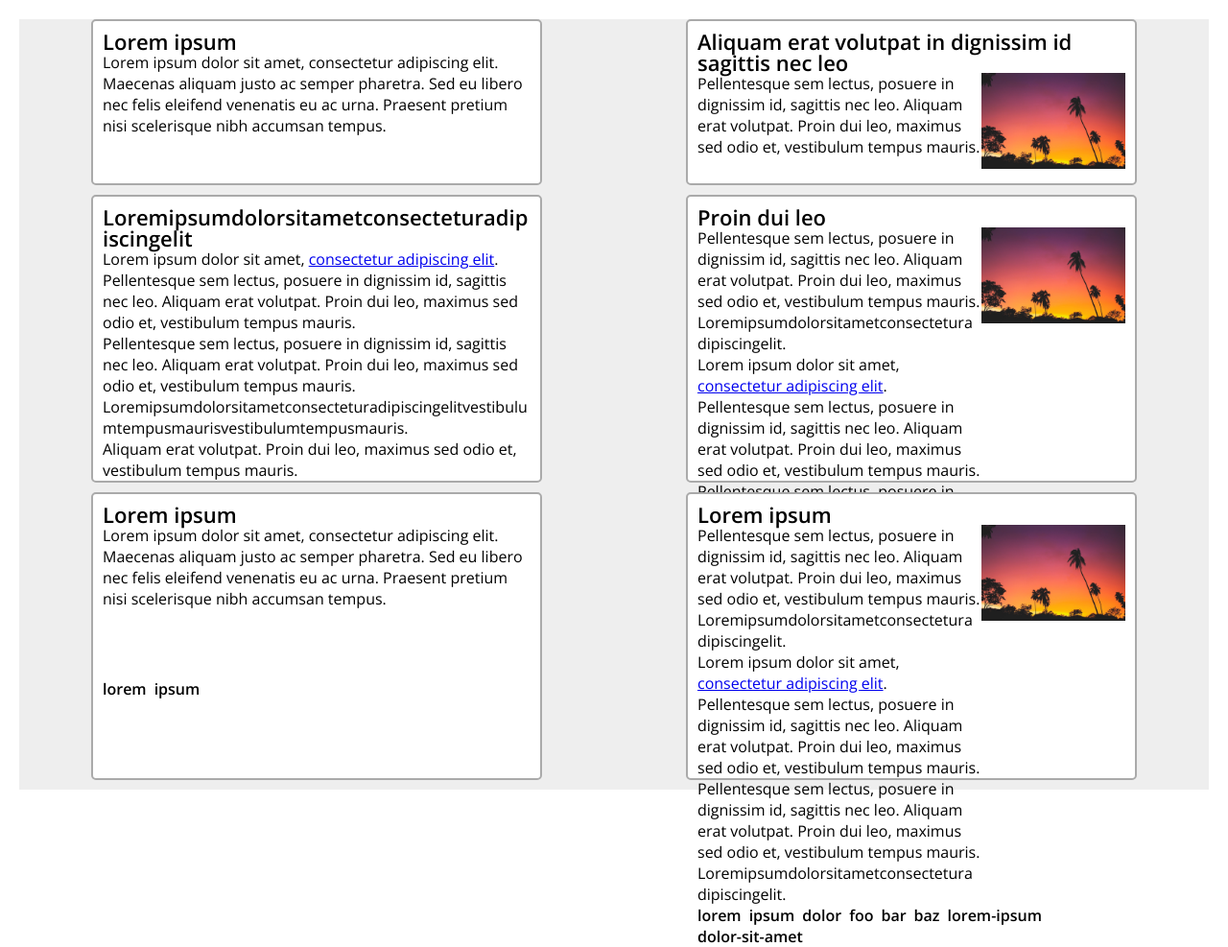
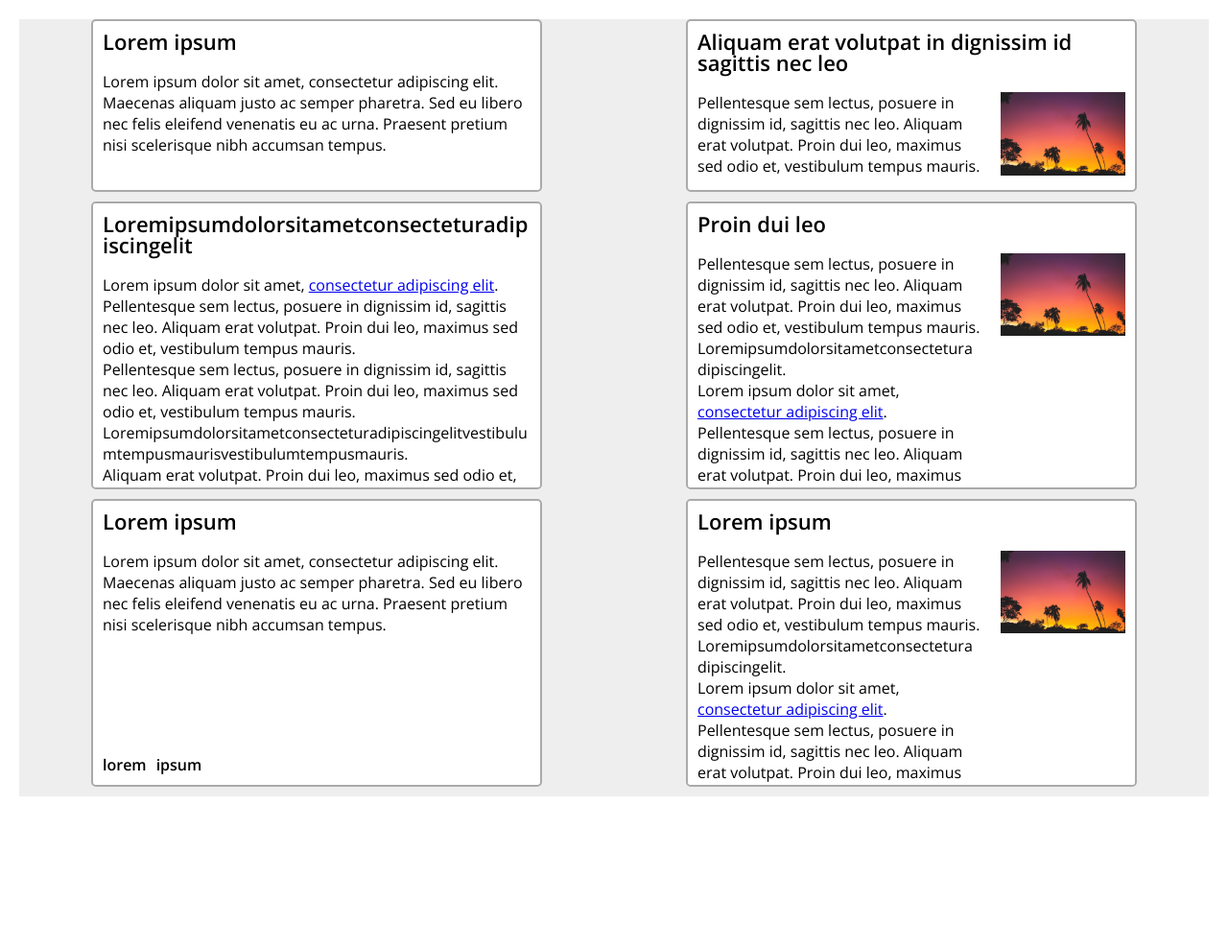
Before and after one commit to frokenfreyja/Vefforritun-1, a plain HTML site: page Verkefni-5/index.html in a window 1280 px wide. Shown: the whole page at 96% size. After the commit the page ends 850 px from the top, so only its background shows below. Drawn offline with nearby package versions, Linux system fonts and the light colour scheme.

Commit message:
Lokaskil

```diff
--- a/Verkefni-5/styles.css
+++ b/Verkefni-5/styles.css
@@ -19,20 +19,22 @@ main {
   max-width: 1500px;
   padding: 20px;
 }
-
+/* Öll kort */
 .cards {
   display: flex;
   flex-wrap: wrap;
+  justify-content: space-around;
 
-  background-color: #eee;
-  justify-content: space-around;
+  background: #eee;
 }
-
+/* Hvert kort */
 .card {
   display: flex;
   flex-direction: column;
   justify-content: baseline;
   overflow-wrap: break-word;
+  overflow-x: hidden;
+  overflow-y: auto;
 
   background: #fff;
   border: 2px solid #aaa;
@@ -40,43 +42,46 @@ main {
 
   max-width: 470px;
   max-height: 300px;
-  width: 100%;
+
   margin-bottom: 10px;
   padding: 10px;
 }
-
+/* Fyrirsagnir */
 .card__title {
   font-size: 22px;
   line-height: 22px;
-  word-wrap: break-word;
+  margin-bottom: 20px;
+
 }
-
+/* Ílát fyrir texta og mynd */
 .card__content {
   display: flex;
   flex-direction: row;
+  flex: 1;
 }
-
+/* Textinn */
 .card__text {
   font-size: 16px;
   line-height: 22px;
   overflow: auto;
-  word-wrap: break-word;
 }
-
+/* Myndir */
 .card__img {
-  width: 150px;
-  height: auto;
+  max-width: 150px;
+  flex: 0 0 150px;
+  padding-left: 20px;
 }
-
+/* Fótur í kortum */
 .card__list {
   display: flex;
-  align-items: center;
   flex-wrap: wrap;
+  flex-direction: row;
+
   list-style: none;
   font-weight: bold;
-  flex: 1 0 auto;
+
+  padding-top: 10px;
 }
-
 .card__list li {
-  margin: 0 8px 0 0;
+  margin: 0 10px 0 0;
 }
```
